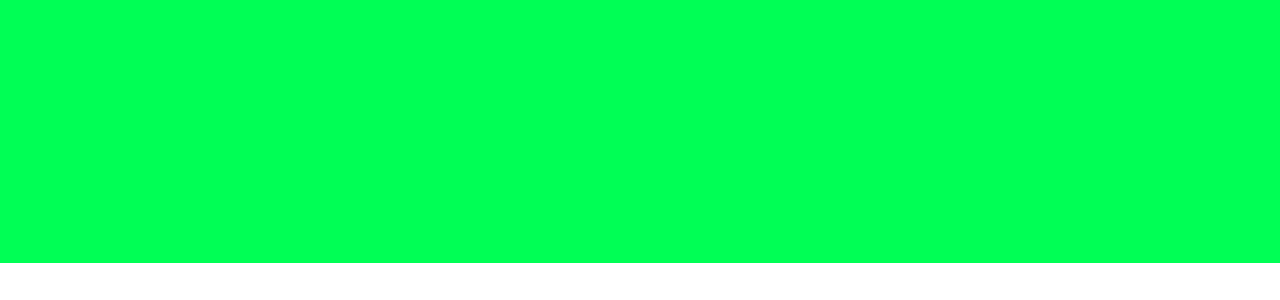
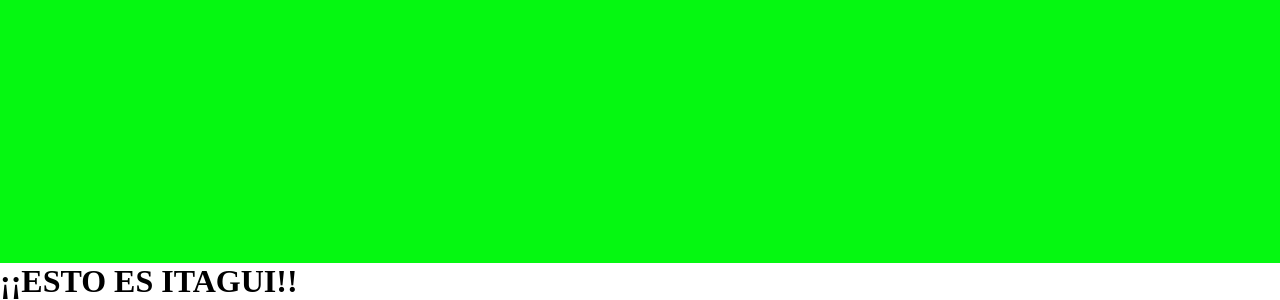
Before and after one commit to 7xSantiiBkt/Colombia, a plain HTML site: page index.html in a window 1280 px wide. Shown: the part 537-837 px from the top of the page. Before the commit the page ends 800 px from the top, so only its background shows below. Drawn offline with Linux system fonts and the light colour scheme.

Commit message:
se agrega el titulo de pertenencia

```diff
--- a/css/style.css
+++ b/css/style.css
@@ -1,5 +1,5 @@
 :root{
-    --bg-primary:#00ff55;
+    --bg-primary:#05f811;
     --text-primary:#141414;
 }
 
--- a/index.html
+++ b/index.html
@@ -8,5 +8,7 @@
 </head>
 <body>
     <div class="content"></div>
+    <h1>¡¡ESTO ES ITAGUI!!</h1>
+
 </body>
 </html>
```
